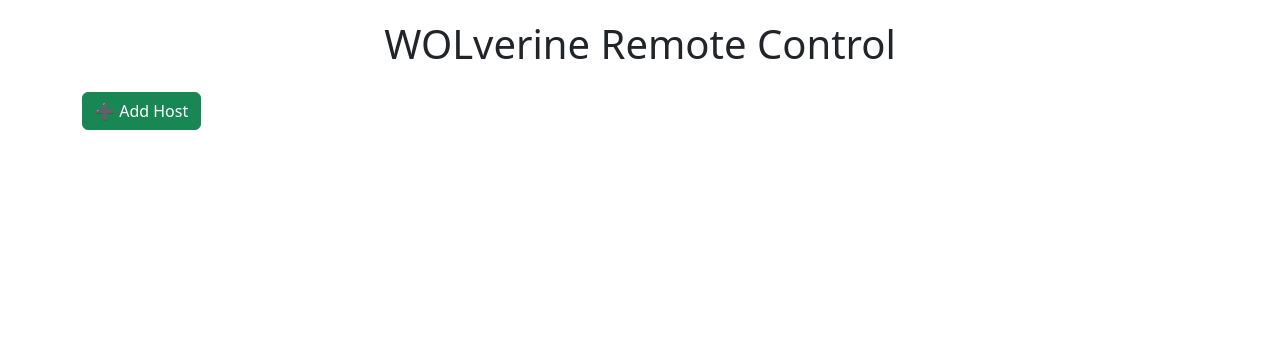
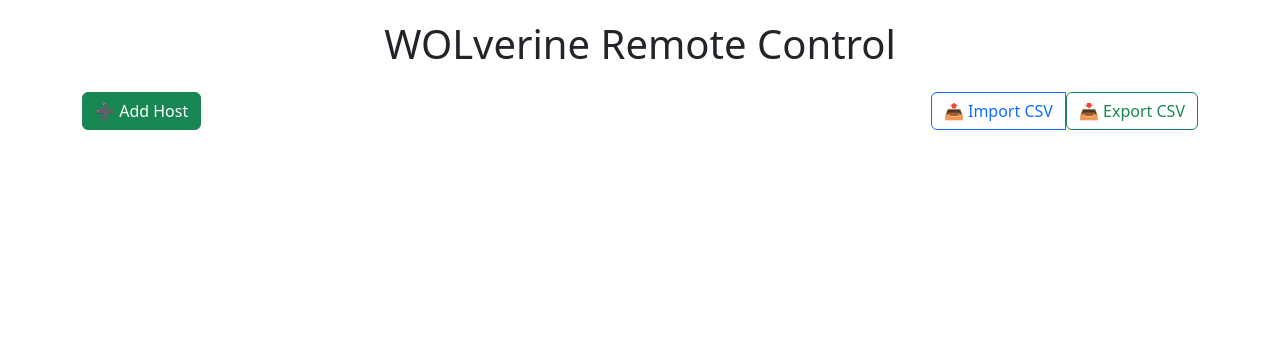
Before and after one commit to Michdo93/WOLverine, a Flask app: page / in a window 1280 px wide. Shown: the part 76-420 px from the top of the page. Run offline with Flask 3, Linux system fonts and the light colour scheme; the visitor is signed in with stand-in values (Sample User, id 1); some libraries are stand-ins or nearby versions.

Commit message:
added CSV import/export

```diff
--- a/app.py
+++ b/app.py
@@ -5,7 +5,7 @@ import bcrypt
 import hmac
 import time
 import secrets
-from flask import Flask, render_template, request, redirect, session, jsonify, Response, url_for, flash
+from flask import Flask, render_template, request, redirect, session, jsonify, Response, url_for, flash, send_file
 from flask_socketio import SocketIO
 from flask_cors import CORS
 from functools import wraps
@@ -17,6 +17,8 @@ from uuid import uuid4
 from apscheduler.schedulers.background import BackgroundScheduler
 from apscheduler.triggers.date import DateTrigger
 from apscheduler.jobstores.sqlalchemy import SQLAlchemyJobStore
+import csv
+import io
 
 app = Flask(__name__)
 app.secret_key = secrets.token_hex(32)
@@ -386,6 +388,69 @@ def stats(device_id):
         } for stat in stats
     ])
 
+# CSV Import/Export
+
+# Import CSV
+# Import CSV
+@app.route('/import_csv', methods=['POST'])
+def import_csv():
+    if 'file' not in request.files:
+        flash('No file selected')
+        return redirect('/')
+
+    file = request.files['file']
+    if file.filename == '':
+        flash('Missing filename')
+        return redirect('/')
+
+    if not file.filename.endswith('.csv'):
+        flash('Only csv files are supported')
+        return redirect('/')
+
+    stream = io.StringIO(file.stream.read().decode("UTF8"), newline=None)
+    reader = csv.DictReader(stream)
+
+    # Uses the SQLAlchemy connection instead of sqlite3
+    for row in reader:
+        name = row['name'].strip()
+        mac = row['mac'].strip()
+        ip = row.get('ip', '').strip()
+        ssh_user = row.get('ssh_user', '').strip() or None
+        ssh_password = row.get('ssh_password', '').strip() or None
+        ssh_key_path = row.get('ssh_key_path', '').strip() or None
+
+        # Prevents duplicates: MAC + name must be unique
+        existing_host = Host.query.filter_by(mac=mac, name=name).first()
+        if not existing_host:
+            new_host = Host(
+                name=name,
+                mac=mac,
+                ip=ip,
+                ssh_user=ssh_user,
+                ssh_password=ssh_password,
+                ssh_key_path=ssh_key_path
+            )
+            db.session.add(new_host)
+
+    db.session.commit()
+    flash("CSV file successfully imported.")
+    return redirect('/')
+
+# Export CSV
+@app.route('/export_csv')
+def export_csv():
+    # Uses SQLAlchemy requests for retrieving the hosts
+    hosts = Host.query.all()
+
+    output = io.StringIO()
+    writer = csv.writer(output)
+    writer.writerow(['name', 'mac', 'ip', 'ssh_user', 'ssh_password', 'ssh_key_path'])  # Header
+    for host in hosts:
+        writer.writerow([host.name, host.mac, host.ip, host.ssh_user, host.ssh_password, host.ssh_key_path])
+
+    output.seek(0)
+    return send_file(io.BytesIO(output.getvalue().encode()), mimetype='text/csv', as_attachment=True, download_name='hosts.csv')
+
 # -------------------
 # REST API Endpoints
 # -------------------
--- a/templates/index.html
+++ b/templates/index.html
@@ -5,9 +5,27 @@
 {% block content %}
 <h1 class="mb-4 text-center">WOLverine Remote Control</h1>
 <div class="row">
-    <div class="col-md-4 mb-4">
+    <div class="col-12 mb-4 d-flex justify-content-between align-items-center">
         {% if session.role == 'admin' %}
-        <a href="{{ url_for('add_host') }}" class="btn btn-success mb-3 float-start">➕ Add Host</a>
+        <!-- Left: Add Host -->
+        <a href="{{ url_for('add_host') }}" class="btn btn-success">
+            ➕ Add Host
+        </a>
+
+        <!-- Right: Import & Export -->
+        <div class="btn-group" role="group">
+            <!-- Import CSV (opens modal) -->
+            <button class="btn btn-outline-primary" data-bs-toggle="modal" data-bs-target="#importModal">
+                📤 Import CSV
+            </button>
+
+            <!-- Export CSV -->
+            <form action="/export_csv" method="get" class="d-inline">
+                <button type="submit" class="btn btn-outline-success">
+                    📥 Export CSV
+                </button>
+            </form>
+        </div>
         {% endif %}
     </div>
 </div>
@@ -109,6 +127,26 @@
         </form>
     </div>
 </div>
+
+<!-- Import CSV Modal -->
+<div class="modal fade" id="importModal" tabindex="-1" aria-labelledby="importModalLabel" aria-hidden="true">
+    <div class="modal-dialog">
+        <form action="/import_csv" method="post" enctype="multipart/form-data" class="modal-content">
+            <div class="modal-header">
+                <h5 class="modal-title" id="importModalLabel">Import CSV File</h5>
+                <button type="button" class="btn-close" data-bs-dismiss="modal" aria-label="Close"></button>
+            </div>
+            <div class="modal-body">
+                <input type="file" name="file" accept=".csv" class="form-control">
+            </div>
+            <div class="modal-footer">
+                <button type="button" class="btn btn-secondary" data-bs-dismiss="modal">Cancel</button>
+                <button type="submit" class="btn btn-primary">Import</button>
+            </div>
+        </form>
+    </div>
+</div>
+
 {% endblock %}
 
 {% block scripts %}
```
